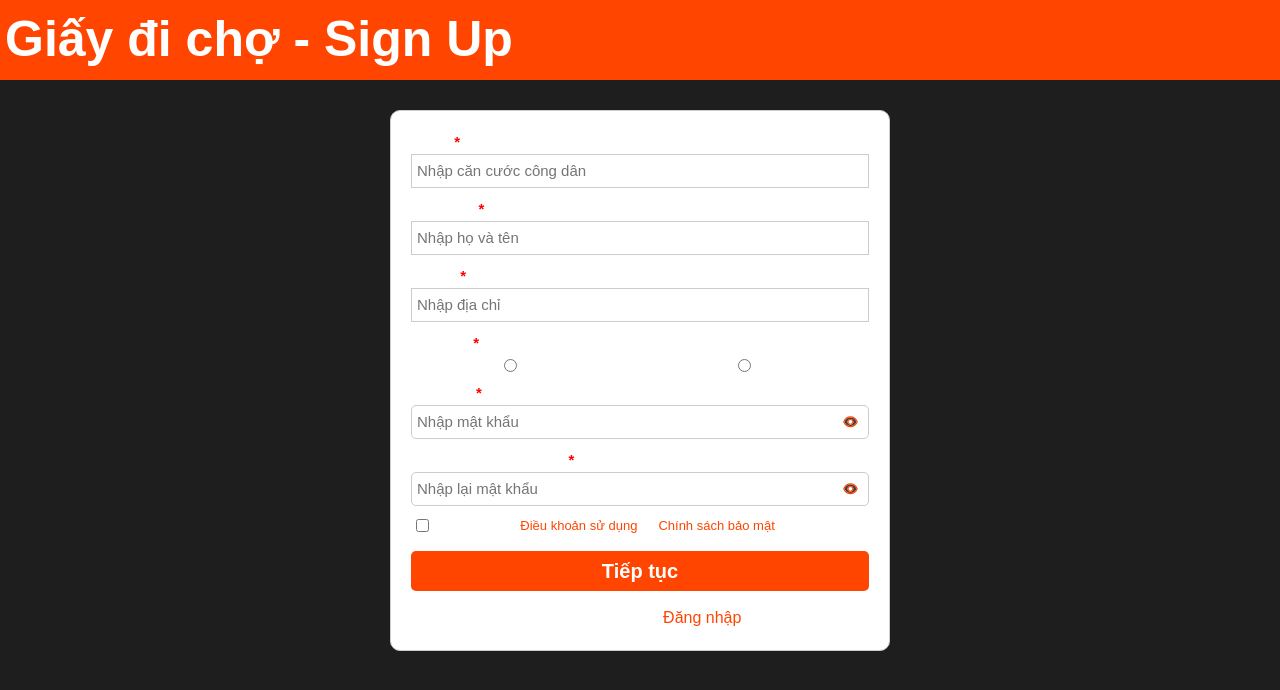
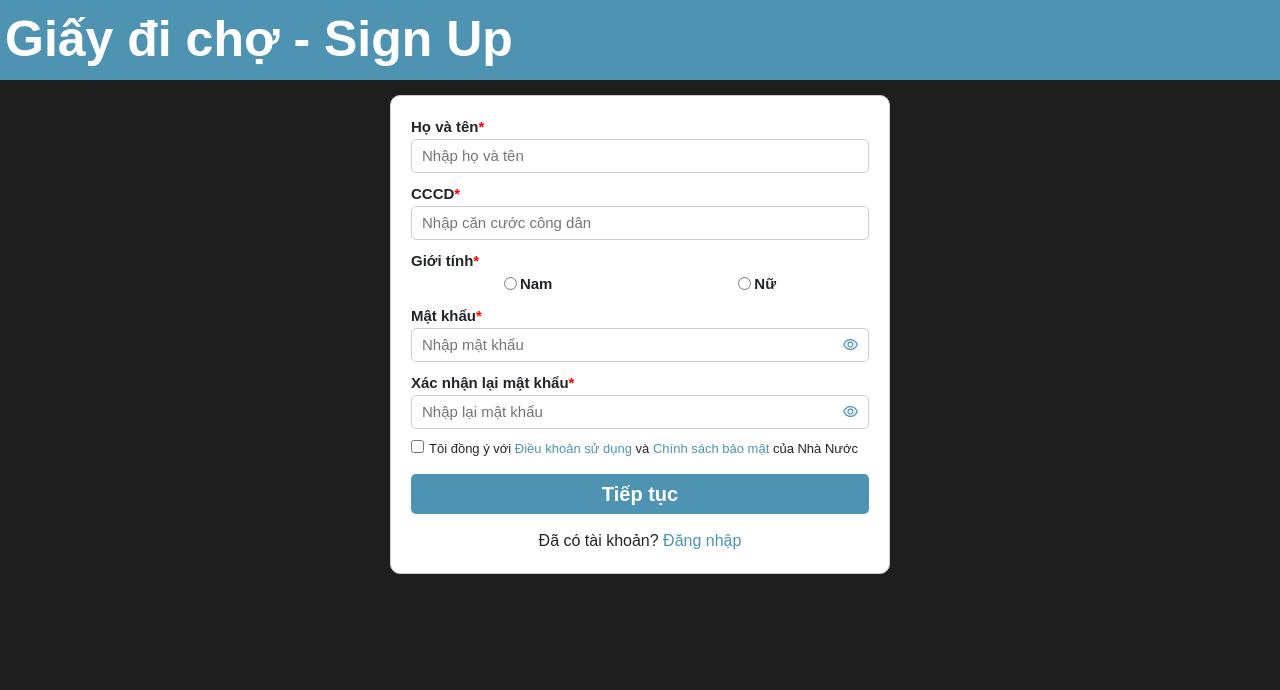
Before and after one commit to L3Tu4n/NT219, a React (Create React App) app: page /SignUp in a window 1280 px wide. Shown: the top 690 px of the page. Built offline with nearby package versions, Linux system fonts and the light colour scheme.

Commit message:
update signIn signUp

```diff
--- a/package.json
+++ b/package.json
@@ -13,6 +13,7 @@
     "@testing-library/user-event": "^13.5.0",
     "antd": "^5.18.0",
     "react": "^18.3.1",
+    "react-datetime": "^3.2.0",
     "react-dom": "^18.3.1",
     "react-redux": "^9.1.2",
     "react-router-dom": "^6.23.1",
--- a/src/pages/Home/ShowHome.js
+++ b/src/pages/Home/ShowHome.js
@@ -4,7 +4,7 @@ import "../../styles/ShowHome.css";
 const ShowHome = () => {
   return (
     <div className="home-container">
-      <h1>Chào mừng đến với trang đăng ký giấy đi chợ</h1>
+      <h1>Trang đăng ký giấy đi chợ</h1>
 
       <div className="announcement">
         <h2>Thông báo mới nhất</h2>
--- a/src/pages/Register/SignInForm.js
+++ b/src/pages/Register/SignInForm.js
@@ -1,35 +1,90 @@
 import React, { useState } from "react";
-import { useNavigate } from "react-router-dom";
+// import { useNavigate } from "react-router-dom";
 import "../../styles/SignIn.css";
 import { EyeInvisibleOutlined, EyeTwoTone } from "@ant-design/icons";
+import { message } from "antd";
 
 function SignInForm() {
-  const [form, setForm] = useState({
-    UserName: "",
+  const [formDataSignIn, setFormDataSignIn] = useState({
+    CCCD: "",
     Password: "",
+  });
+
+  const [formErrorSignIn, setFormErrorSignIn] = useState({
+    CCCD: false,
+    Password: false,
   });
 
   const [showPassword, setShowPassword] = useState(false);
 
-  const handleChange = (e) => {
-    setForm({
-      ...form,
-      [e.target.name]: e.target.value,
-    });
+  const handleChangeSingIn = (e) => {
+    let targetName, targetValue;
+
+    if (e && e.target) {
+      targetName = e.target.name;
+      targetValue = e.target.value;
+    } else {
+      targetValue = e;
+    }
+
+    setFormDataSignIn((prevFormData) => ({
+      ...prevFormData,
+      [targetName]: targetValue,
+    }));
+
+    setFormErrorSignIn((prevFormErrors) => ({
+      ...prevFormErrors,
+      [targetName]:
+        typeof targetValue === "string"
+          ? targetValue.trim() === ""
+          : !targetValue,
+    }));
   };
 
-  const navigate = useNavigate();
+  // const navigate = useNavigate();
+  const [canShowMessage, setCanShowMessage] = useState(true);
 
-  const handleSubmit = (e) => {
+  const handleSubmitSignIn = (e) => {
     e.preventDefault();
-    const { CCCD, Password } = form;
-    if (CCCD === "079204123456" && Password === "admin") {
-      navigate("/Admin");
+
+    const newErrors = { ...formErrorSignIn };
+    let hasError = false;
+
+    for (const key in formDataSignIn) {
+      const value = formDataSignIn[key];
+      if (typeof value === "string") {
+        if (value.trim() === "") {
+          newErrors[key] = true;
+          hasError = true;
+        } else {
+          newErrors[key] = false;
+        }
+      } else {
+        if (!value) {
+          newErrors[key] = true;
+          hasError = true;
+        } else {
+          newErrors[key] = false;
+        }
+      }
+    }
+
+    setFormErrorSignIn(newErrors);
+
+    if (
+      hasError ||
+      Object.values(formDataSignIn).every((value) => value.trim() === "")
+    ) {
+      if (canShowMessage) {
+        setCanShowMessage(false);
+        message.error("Vui lòng nhập đầy đủ thông tin");
+        setTimeout(() => setCanShowMessage(true), 500);
+      }
     }
   };
 
   return (
-    <form className="signin-form" onSubmit={handleSubmit}>
+    <form className="signin-form">
       <div className="signin">
         <label>
           CCCD<span style={{ color: "red" }}>*</span>
@@ -38,13 +93,16 @@ function SignInForm() {
           type="text"
           name="CCCD"
           placeholder="Nhập căn cước công dân"
-          onChange={handleChange}
+          value={formDataSignIn.CCCD}
+          onChange={handleChangeSingIn}
           className="input-signin-cccd"
-          required
         />
+        <span className={`error-message ${formErrorSignIn.CCCD ? "show" : ""}`}>
+          Vui lòng nhập căn cước công dân
+        </span>
       </div>
 
-      <div className="password-container">
+      <div className="password-signin-container">
         <label>
           Mật khẩu<span style={{ color: "red" }}>*</span>
         </label>
@@ -52,29 +110,36 @@ function SignInForm() {
           type={showPassword ? "text" : "password"}
           name="Password"
           placeholder="Nhập mật khẩu"
-          onChange={handleChange}
+          value={formDataSignIn.Password}
+          onChange={handleChangeSingIn}
           className="input-signin-password"
-          required
         />
         <button
           type="button"
           onClick={() => setShowPassword(!showPassword)}
-          className="toggle-password"
+          className="toggle-signin-password"
         >
           {showPassword ? (
             <EyeInvisibleOutlined />
           ) : (
-            <EyeTwoTone twoToneColor="orangered" />
+            <EyeTwoTone twoToneColor="rgb(78, 147, 178)" />
           )}
+        </button>
+        <span
+          className={`error-message ${formErrorSignIn.Password ? "show" : ""}`}
+        >
+          Vui lòng nhập mật khẩu
+        </span>
+      </div>
+
+      <div className="signin-submit">
+        <button type="submit" onClick={handleSubmitSignIn}>
+          Đăng nhập
         </button>
       </div>
 
-      <div className="signin-submit">
-        <input type="submit" value="Đăng nhập" />
-      </div>
-
       <div className="signup-link">
-        Chưa có tài khoản?{" "}
+        <span>Chưa có tài khoản? </span>
         <a style={{ fontSize: 16 }} href="/SignUp">
           Đăng ký
         </a>
--- a/src/pages/Register/SignUpForm.js
+++ b/src/pages/Register/SignUpForm.js
@@ -1,31 +1,153 @@
 import React, { useState } from "react";
 import "../../styles/SignUp.css";
 import { EyeInvisibleOutlined, EyeTwoTone } from "@ant-design/icons";
+import { message } from "antd";
 
 function SignUpForm() {
-  const [form, setForm] = useState({
-    UserName: "",
-    Email: "",
+  const [formDataSignUp, setFormDataSignUp] = useState({
     Password: "",
     confirmPassword: "",
     CCCD: "",
     FirstAndLastName: "",
-    Address: "",
     Gender: "",
+  });
+
+  const [formErrorSignUp, setformErrorSignUp] = useState({
+    Password: false,
+    confirmPassword: false,
+    CCCD: false,
+    FirstAndLastName: false,
+    Gender: false,
+    passwordMatch: false,
   });
 
   const [showPassword, setShowPassword] = useState(false);
   const [showConfirmPassword, setShowConfirmPassword] = useState(false);
+  const [agreeTerms, setAgreeTerms] = useState(false);
+  const [agreeTermsError, setAgreeTermsError] = useState(false);
 
-  const handleChange = (e) => {
-    setForm({
-      ...form,
-      [e.target.name]: e.target.value,
-    });
+  const handleChangeSignUp = (e) => {
+    let targetName, targetValue;
+
+    if (e && e.target) {
+      targetName = e.target.name;
+      targetValue =
+        e.target.type === "checkbox" ? e.target.checked : e.target.value;
+    } else {
+      targetValue = e;
+    }
+
+    if (targetName === "CCCD") {
+      targetValue = targetValue.replace(/\D/g, "");
+
+      if (targetValue.length > 12) {
+        targetValue = targetValue.slice(0, 12);
+      }
+    }
+
+    setFormDataSignUp((prevFormData) => ({
+      ...prevFormData,
+      [targetName]: targetValue,
+    }));
+
+    setformErrorSignUp((prevFormErrors) => ({
+      ...prevFormErrors,
+      [targetName]:
+        typeof targetValue === "string"
+          ? targetValue.trim() === ""
+          : !targetValue,
+    }));
+
+    if (targetName === "agreeTerms") {
+      setAgreeTerms(targetValue);
+      setAgreeTermsError(!targetValue);
+    }
+
+    if (targetName === "Password" || targetName === "confirmPassword") {
+      setformErrorSignUp((prevFormErrors) => ({
+        ...prevFormErrors,
+        passwordMatch: false,
+      }));
+    }
+  };
+
+  const [canShowMessage, setCanShowMessage] = useState(true);
+  const handleSignUpSubmit = (e) => {
+    e.preventDefault();
+
+    const newErrors = { ...formErrorSignUp };
+    let hasError = false;
+
+    for (const key in formDataSignUp) {
+      const value = formDataSignUp[key];
+      if (typeof value === "string") {
+        if (value.trim() === "") {
+          newErrors[key] = true;
+          hasError = true;
+        } else {
+          newErrors[key] = false;
+        }
+      } else {
+        if (!value) {
+          newErrors[key] = true;
+          hasError = true;
+        } else {
+          newErrors[key] = false;
+        }
+      }
+    }
+
+    if (formDataSignUp.Password !== formDataSignUp.confirmPassword) {
+      newErrors.passwordMatch = true;
+      hasError = true;
+    } else {
+      newErrors.passwordMatch = false;
+    }
+
+    setformErrorSignUp(newErrors);
+
+    if (!agreeTerms) {
+      setAgreeTermsError(true);
+      hasError = true;
+    } else {
+      setAgreeTermsError(false);
+    }
+
+    if (
+      hasError ||
+      Object.values(formDataSignUp).every((value) => value.trim() === "")
+    ) {
+      if (canShowMessage) {
+        setCanShowMessage(false);
+        message.error("Vui lòng nhập đầy đủ thông tin");
+        setTimeout(() => setCanShowMessage(true), 500);
+      }
+    }
   };
 
   return (
     <form className="signup-form">
+      <div className="signup">
+        <label>
+          Họ và tên<span style={{ color: "red" }}>*</span>
+        </label>
+        <input
+          type="text"
+          name="FirstAndLastName"
+          placeholder="Nhập họ và tên"
+          value={formDataSignUp.FirstAndLastName}
+          onChange={handleChangeSignUp}
+          className="input-first-and-last-name"
+        />
+        <span
+          className={`error-message ${
+            formErrorSignUp.FirstAndLastName ? "show" : ""
+          }`}
+        >
+          Vui lòng nhập họ và tên
+        </span>
+      </div>
+
       <div className="signup">
         <label>
           CCCD<span style={{ color: "red" }}>*</span>
@@ -34,38 +156,13 @@ function SignUpForm() {
           type="text"
           name="CCCD"
           placeholder="Nhập căn cước công dân"
-          onChange={handleChange}
+          value={formDataSignUp.CCCD}
+          onChange={handleChangeSignUp}
           className="input-signup-cccd"
-          required
         />
-      </div>
-
-      <div className="signup">
-        <label>
-          Họ và tên<span style={{ color: "red" }}>*</span>
-        </label>
-        <input
-          type="text"
-          name="FirstAndLastName"
-          placeholder="Nhập họ và tên"
-          onChange={handleChange}
-          className="input-first-and-last-name"
-          required
-        />
-      </div>
-
-      <div className="signup">
-        <label>
-          Địa chỉ<span style={{ color: "red" }}>*</span>
-        </label>
-        <input
-          type="text"
-          name="Address"
-          placeholder="Nhập địa chỉ"
-          onChange={handleChange}
-          className="input-signup-address"
-          required
-        />
+        <span className={`error-message ${formErrorSignUp.CCCD ? "show" : ""}`}>
+          Vui lòng nhập căn cước công dân
+        </span>
       </div>
 
       <div className="signup">
@@ -79,8 +176,8 @@ function SignUpForm() {
               id="male"
               name="Gender"
               value="Nam"
-              checked={form.Gender === "Nam"}
-              onChange={handleChange}
+              checked={formDataSignUp.Gender === "Nam"}
+              onChange={handleChangeSignUp}
             />
             <label for="male" className="custom-radio-label">
               Nam
@@ -92,83 +189,120 @@ function SignUpForm() {
               id="female"
               name="Gender"
               value="Nữ"
-              checked={form.Gender === "Nữ"}
-              onChange={handleChange}
+              checked={formDataSignUp.Gender === "Nữ"}
+              onChange={handleChangeSignUp}
             />
             <label for="female" className="custom-radio-label">
               Nữ
             </label>
           </div>
         </div>
+        <span
+          className={`error-message ${formErrorSignUp.Gender ? "show" : ""}`}
+        >
+          Vui lòng chọn giới tính
+        </span>
       </div>
 
-      <div className="password-container">
+      <div className="password-signup-container">
         <label>
           Mật khẩu<span style={{ color: "red" }}>*</span>
         </label>
+        <div style={{ position: "relative" }}>
           <input
             type={showPassword ? "text" : "password"}
             name="Password"
             placeholder="Nhập mật khẩu"
-          onChange={handleChange}
+            value={formDataSignUp.Password}
+            onChange={handleChangeSignUp}
             className="input-signup-password"
-          required
           />
           <button
             type="button"
             onClick={() => setShowPassword(!showPassword)}
-          className="toggle-password"
+            className="toggle-signup-password"
           >
             {showPassword ? (
               <EyeInvisibleOutlined />
             ) : (
-            <EyeTwoTone twoToneColor="orangered" />
+              <EyeTwoTone twoToneColor="rgb(78, 147, 178)" />
             )}
           </button>
         </div>
+        <span
+          className={`error-message ${formErrorSignUp.Password ? "show" : ""}`}
+        >
+          Vui lòng nhập mật khẩu
+        </span>
+      </div>
 
-      <label className="password-container">
+      <div className="password-signup-container">
         <label>
           Xác nhận lại mật khẩu<span style={{ color: "red" }}>*</span>
         </label>
+        <div style={{ position: "relative" }}>
           <input
             type={showConfirmPassword ? "text" : "password"}
             name="confirmPassword"
             placeholder="Nhập lại mật khẩu"
-          onChange={handleChange}
+            value={formDataSignUp.confirmPassword}
+            onChange={handleChangeSignUp}
             className="input-signup-password"
-          required
           />
           <button
             type="button"
             onClick={() => setShowConfirmPassword(!showConfirmPassword)}
-          className="toggle-password"
+            className="toggle-signup-password"
           >
             {showConfirmPassword ? (
               <EyeInvisibleOutlined />
             ) : (
-            <EyeTwoTone twoToneColor="orangered" />
+              <EyeTwoTone twoToneColor="rgb(78, 147, 178)" />
             )}
           </button>
-      </label>
+        </div>
+        <span
+          className={`error-message ${
+            formErrorSignUp.confirmPassword || formErrorSignUp.passwordMatch
+              ? "show"
+              : ""
+          }`}
+        >
+          {formErrorSignUp.passwordMatch
+            ? "Mật khẩu và xác nhận mật khẩu không khớp"
+            : "Vui lòng nhập lại mật khẩu"}
+        </span>
+      </div>
 
       <div className="agreement">
-        <input type="checkbox" required />
+        <div>
+          <input
+            type="checkbox"
+            name="agreeTerms"
+            checked={agreeTerms}
+            onChange={handleChangeSignUp}
+          />
           <span>
-          Tôi đồng ý với{" "}
+            <span>Tôi đồng ý với </span>
             <a href="https://nplaw.vn/quy-dinh-cua-phap-luat-ve-bao-mat-thong-tin-ca-nhan.html">
               Điều khoản sử dụng
-          </a>{" "}
-          và{" "}
+            </a>
+            <span> và </span>
             <a href="https://nplaw.vn/quy-dinh-cua-phap-luat-ve-bao-mat-thong-tin-ca-nhan.html">
               Chính sách bảo mật
-          </a>{" "}
-          của Nhà Nước
+            </a>
+            <span> của Nhà Nước</span>
+          </span>
+        </div>
+        <span className={`error-message ${agreeTermsError ? "show" : ""}`}>
+          Vui lòng xác nhận đồng ý
         </span>
       </div>
 
       <div className="signup-submit">
-        <input type="submit" value="Tiếp tục" />
+        <button type="submit" onClick={handleSignUpSubmit}>
+          Tiếp tục
+        </button>
       </div>
 
       <div className="login-link">
--- a/src/pages/RorG/RorG.jsx
+++ b/src/pages/RorG/RorG.jsx
@@ -1,6 +1,6 @@
-import React from 'react';
-import { Link } from 'react-router-dom';
-import { Container, Typography, Button, Box } from '@mui/material';
+import React from "react";
+import { Link } from "react-router-dom";
+import { Container, Typography, Button, Box } from "@mui/material";
 import "../../styles/RorG.css";
 
 function RorG() {
--- a/src/styles/Header.css
+++ b/src/styles/Header.css
@@ -2,7 +2,7 @@
   display: flex;
   align-items: center;
   justify-content: space-between;
-  background-color: orangered;
+  background-color: rgb(78, 147, 178);
   padding: 5px 5px;
   color: white;
   width: 100%;
--- a/src/styles/RegisterBanner.css
+++ b/src/styles/RegisterBanner.css
@@ -1,12 +1,11 @@
 .register-banner {
-  background-color: orangered;
+  background-color: rgb(78, 147, 178);
   margin: auto;
   position: relative;
   box-sizing: border-box;
   line-height: 1.15;
   text-size-adjust: 100%;
   height: 80px;
-  margin-bottom: 30px;
   padding: 5px;
 }
 
--- a/src/styles/RorG.css
+++ b/src/styles/RorG.css
@@ -1,7 +1,7 @@
-body {
+/* body {
     margin: 0;
     color: #ffffff;
-  }
+  } */
 
 .rorg {
   text-align: center;
--- a/src/styles/ShowHome.css
+++ b/src/styles/ShowHome.css
@@ -23,8 +23,8 @@
 .announcement h2,
 .instructions h2,
 .contact h2 {
-  color: orangered;
-  border-bottom: 2px solid orangered;
+  color: rgb(78, 147, 178);
+  border-bottom: 2px solid rgb(78, 147, 178);
   padding-bottom: 10px;
 }
 
--- a/src/styles/SignIn.css
+++ b/src/styles/SignIn.css
@@ -1,54 +1,49 @@
 .signin-form {
   max-width: 500px;
-  margin: auto;
+  margin: 15px auto;
   padding: 20px;
   border: 1px solid #ccc;
   border-radius: 10px;
-  box-shadow: 0 0 10px rgba(0, 0, 0, 0.1);
   background-color: #fff;
 }
 
-.signin {
+.signin,
+.password-signin-container {
   display: block;
   font-weight: bold;
   position: relative;
-  margin-bottom: 5px;
+  margin-bottom: 10px;
   font-size: 15px;
 }
 
 .input-signin-cccd,
 .input-signin-password {
   width: 100%;
-  padding: 5px;
+  padding: 5px 10px;
   margin-bottom: 5px;
   border: 1px solid #ccc;
   border-radius: 5px;
   box-sizing: border-box;
   display: flex;
   align-items: center;
-  cursor: pointer;
+  justify-content: center;
 }
 
 .input-signin-cccd:hover,
 .input-signin-password:hover {
-  border-color: orangered;
+  border-color: rgb(78, 147, 178);
 }
 
 .input-signin-cccd:focus,
 .input-signin-password:focus {
-  border-color: orangered;
+  border-color: rgb(78, 147, 178);
   outline: none;
 }
 
-.password-container {
-  position: relative;
-}
-
-.toggle-password {
+.toggle-signin-password {
   position: absolute;
   right: 5px;
-  top: 65%;
-  transform: translateY(-51%);
+  top: 50%;
   background: none;
   border: none;
   cursor: pointer;
@@ -62,12 +57,12 @@
   justify-content: center;
 }
 
-.signin-submit input {
+.signin-submit button {
   width: 100%;
   padding: 5px;
   font-size: 20px;
   margin-top: 15px;
-  background-color: orangered;
+  background-color: rgb(78, 147, 178);
   border: none;
   border-radius: 5px;
   color: white;
@@ -75,8 +70,8 @@
   cursor: pointer;
 }
 
-.signin-submit input:hover {
-  background-color: rgb(255, 98, 40);
+.signin-submit button:hover {
+  background-color: rgb(109, 184, 219);
 }
 
 .signup-link {
@@ -85,7 +80,7 @@
 }
 
 .signup-link a {
-  color: orangered;
+  color: rgb(78, 147, 178);
   text-decoration: none;
 }
 
--- a/src/styles/SignUp.css
+++ b/src/styles/SignUp.css
@@ -1,19 +1,18 @@
 .signup-form {
-  display: flex;
-  flex-direction: column;
   max-width: 500px;
-  margin: auto;
+  margin: 15px auto 0 auto;
   padding: 20px;
   border: 1px solid #ccc;
   border-radius: 10px;
   background-color: #fff;
 }
 
-.signup {
+.signup,
+.password-signup-container {
   display: block;
   font-weight: bold;
   position: relative;
-  margin-bottom: 5px;
+  margin-bottom: 10px;
   font-size: 15px;
 }
 
@@ -21,24 +20,26 @@
 .input-first-and-last-name,
 .input-signup-address,
 .input-signup-password,
-.input-confirm-password {
+.input-confirm-password,
+.form-control {
   width: 100%;
-  padding: 5px;
+  padding: 5px 10px;
   margin-bottom: 5px;
   border: 1px solid #ccc;
   border-radius: 5px;
   box-sizing: border-box;
   display: flex;
   align-items: center;
-  cursor: pointer;
+  justify-content: center;
 }
 
 .input-signup-cccd:focus,
 .input-first-and-last-name:focus,
 .input-signup-address:focus,
 .input-signup-password:focus,
-.input-confirm-password:focus {
-  border-color: orangered;
+.input-confirm-password:focus,
+.form-control:focus {
+  border-color: rgb(78, 147, 178);
   outline: none;
 }
 
@@ -46,8 +47,9 @@
 .input-first-and-last-name:hover,
 .input-signup-address:hover,
 .input-signup-password:hover,
-.input-confirm-password:hover {
-  border-color: orangered;
+.input-confirm-password:hover,
+.form-control:hover {
+  border-color: rgb(78, 147, 178);
 }
 
 .gender-container {
@@ -69,25 +71,14 @@
   cursor: pointer;
 }
 
-.password-container {
-  position: relative;
-  width: 100%;
-  font-weight: bold;
-  position: relative;
-  margin-bottom: 5px;
-  font-size: 15px;
-}
-
-.toggle-password {
+.toggle-signup-password {
   position: absolute;
+  right: 5px;
+  top: 17%;
   background: none;
   border: none;
-  cursor: pointer;
   font-size: 1em;
   color: gray;
-  display: flex;
-  align-items: center;
-  justify-content: center;
 }
 
 .signup-submit {
@@ -96,36 +87,32 @@
   justify-content: center;
 }
 
-.signup-submit input {
+.signup-submit button {
   width: 100%;
   padding: 5px;
   font-size: 20px;
-  background-color: orangered;
+  background-color: rgb(78, 147, 178);
   border: none;
   border-radius: 5px;
   color: white;
   font-weight: bold;
-  cursor: pointer;
 }
 
-.signup-submit input:hover {
-  background-color: rgb(255, 98, 40);
+.signup-submit button:hover {
+  background-color: rgb(109, 184, 219);
 }
 
 .agreement {
-  display: flex;
-  align-items: center;
-  justify-content: center;
   margin-bottom: 15px;
   font-size: 13px;
 }
 
 .agreement input {
   margin-right: 5px;
-  accent-color: orangered;
+  accent-color: rgb(78, 147, 178);
 }
 .agreement a {
-  color: orangered;
+  color: rgb(78, 147, 178);
   text-decoration: none;
   font-size: 13px;
 }
@@ -140,7 +127,7 @@
 }
 
 .login-link a {
-  color: orangered;
+  color: rgb(78, 147, 178);
   text-decoration: none;
   font-size: 16px;
 }
@@ -150,7 +137,12 @@
 }
 
 .error-message {
+  display: none;
+}
+
+.error-message.show {
+  display: block;
   color: red;
-  font-size: 12px;
-  margin-top: 5px;
+  font-weight: normal;
+  font-size: 13px;
 }
--- a/src/styles/no.css
+++ b/src/styles/no.css
@@ -1,9 +1,9 @@
 .Container-root {
-    background-color: black;
-  }
+  background-color: black;
+}
 
-  input[type="text"] {
+/* input[type="text"] {
     color: rgb(0, 0, 0);
     background-color: white;
     border-radius: 0;
-  }
+  } */
```
Also changed, not shown: 1 other file (tests, documents, lock files or other folders). Lines whose indentation alone changed are shown as unchanged.
